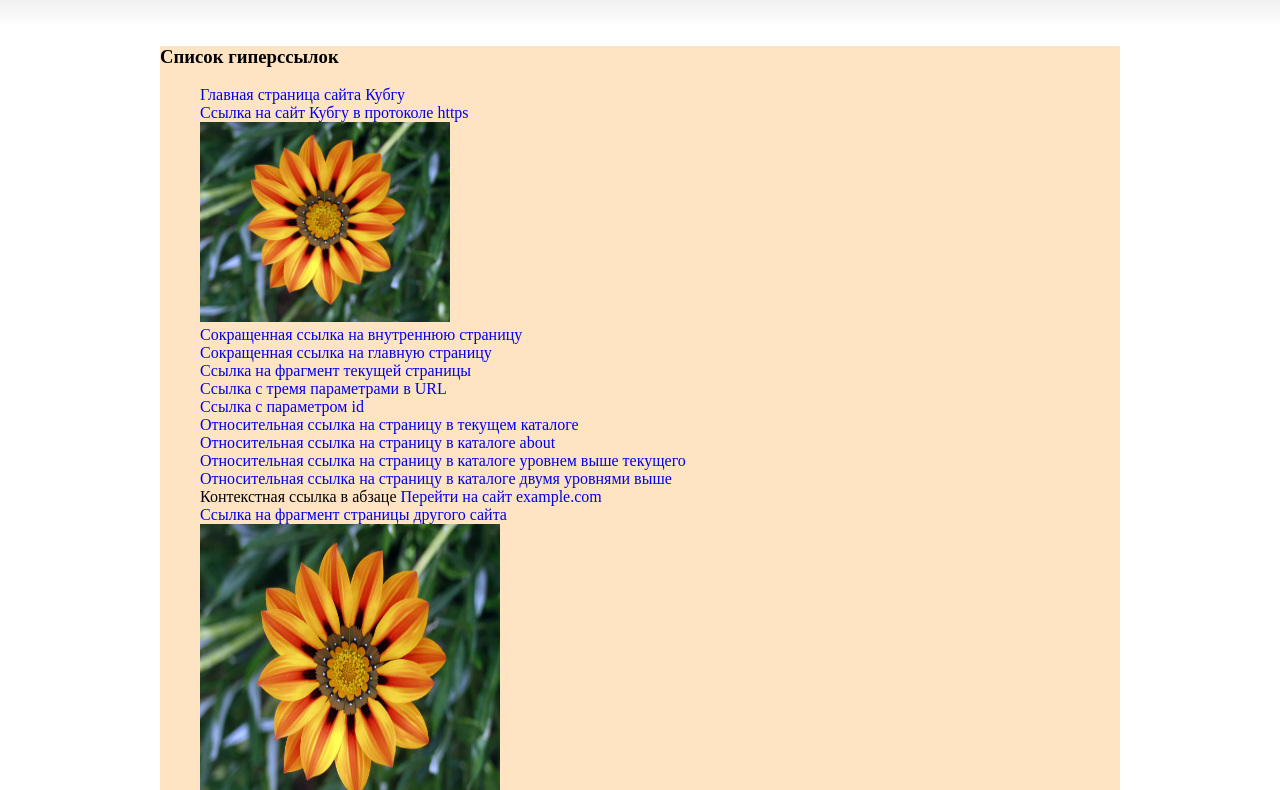
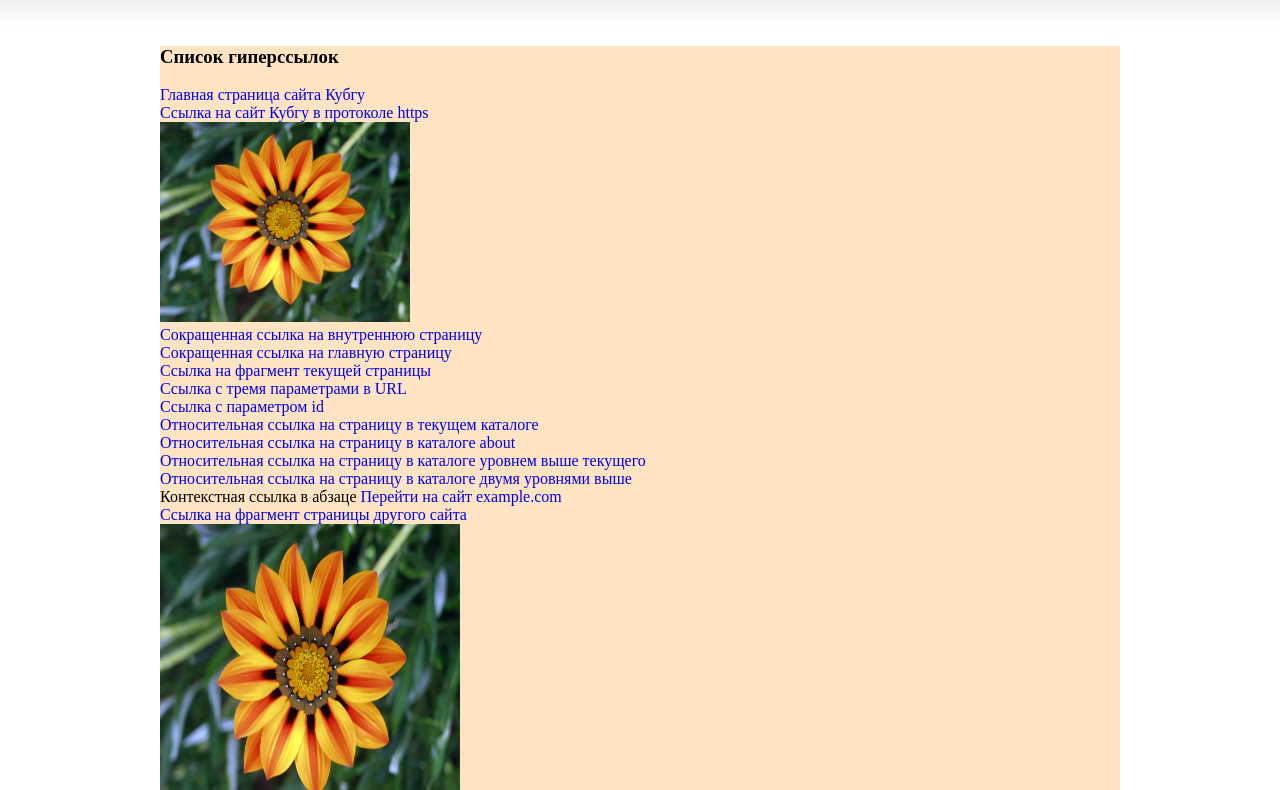
Before and after one commit to dkryl0ff/dkryl0ff2.github.io, a plain HTML site: page index.html in a window 1280 px wide. Shown: the part 207-997 px from the top of the page. Drawn offline with Linux system fonts and the light colour scheme.

Commit message:
last changes

```diff
--- a/style.css
+++ b/style.css
@@ -44,10 +44,12 @@ footer {
 	transition: border-bottom 0.4s ease;
 }
 
-ul {
+ul, li{
+	padding: 0;
+	text-decoration: none;
 	list-style: none;
-	padding-right: 40px;
-
+	justify-content: left;
+	text-align: left;
 }
 
 .name {
```
